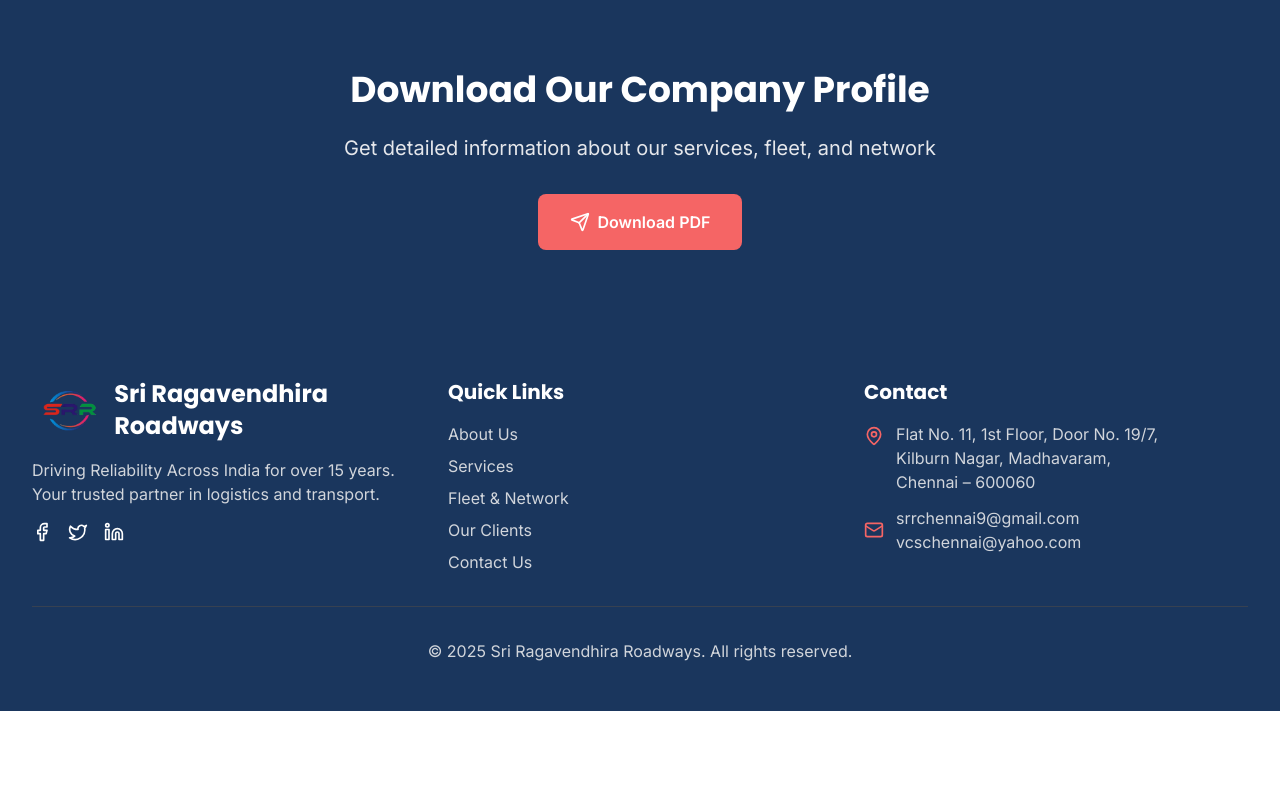
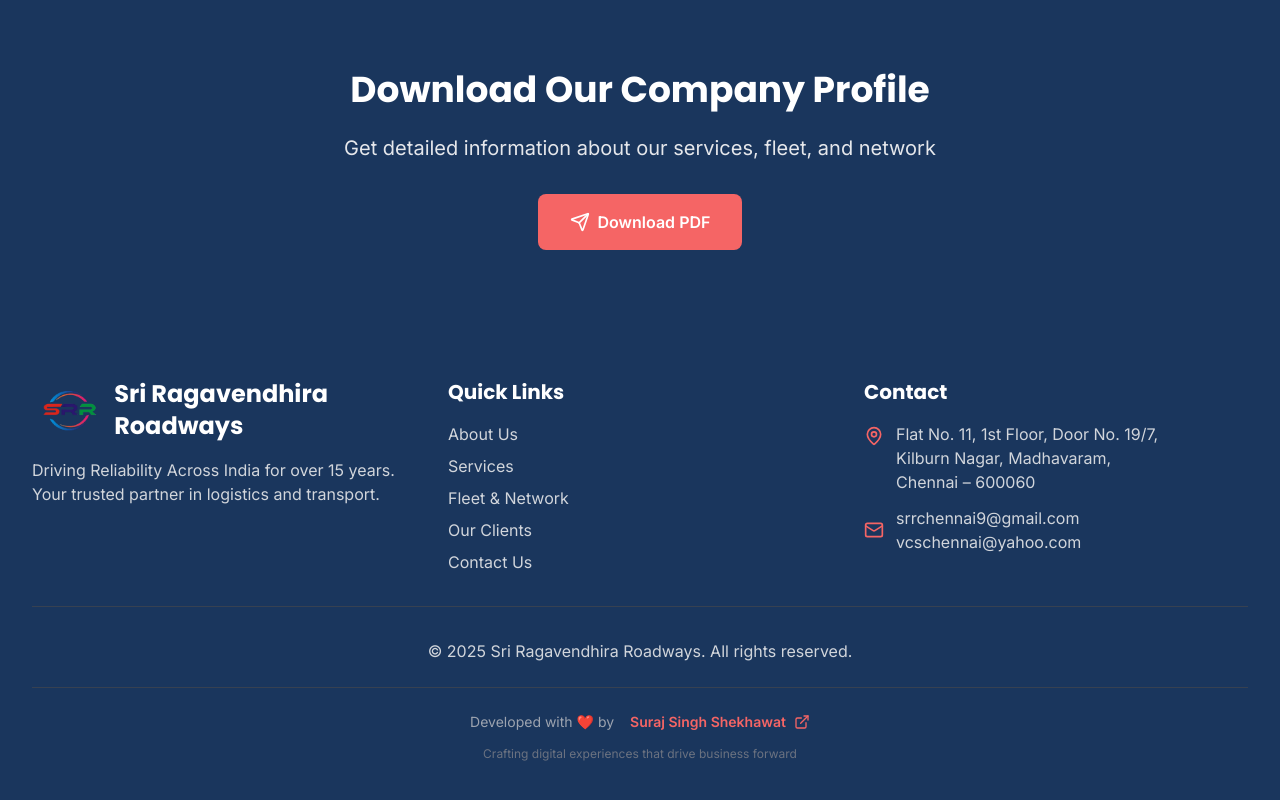
Before and after one commit to surajsinghshekhawat/srr-website, a React (Vite) app: page /contact in a window 1280 px wide. Shown: the part 2005-2805 px from the top of the page. Before the commit the page ends 2716 px from the top, so only its background shows below. Built offline with nearby package versions, Linux system fonts and the light colour scheme.

Commit message:
Remove social media links and add cool 'Developed by' section with LinkedIn link

```diff
--- a/src/components/Footer.jsx
+++ b/src/components/Footer.jsx
@@ -4,9 +4,7 @@
   Mail,
   Phone,
   MapPin,
-  Facebook,
-  Twitter,
-  Linkedin,
+  ExternalLink,
 } from "lucide-react";
 
 const Footer = () => {
@@ -28,17 +26,6 @@
               Driving Reliability Across India for over 15 years. Your trusted
               partner in logistics and transport.
             </p>
-            <div className="flex space-x-4">
-              <a href="#" className="hover:text-primary-red transition-colors">
-                <Facebook className="h-5 w-5" />
-              </a>
-              <a href="#" className="hover:text-primary-red transition-colors">
-                <Twitter className="h-5 w-5" />
-              </a>
-              <a href="#" className="hover:text-primary-red transition-colors">
-                <Linkedin className="h-5 w-5" />
-              </a>
-            </div>
           </div>
 
           {/* Quick Links */}
@@ -114,10 +101,33 @@
           </div>
         </div>
 
-        <div className="border-t border-gray-700 mt-8 pt-8 text-center">
-          <p className="text-gray-300">
-            © {currentYear} Sri Ragavendhira Roadways. All rights reserved.
-          </p>
+        <div className="border-t border-gray-700 mt-8 pt-8">
+          <div className="text-center mb-4">
+            <p className="text-gray-300">
+              © {currentYear} Sri Ragavendhira Roadways. All rights reserved.
+            </p>
+          </div>
+
+          {/* Developed By Section */}
+          <div className="border-t border-gray-700 pt-6 mt-6">
+            <div className="flex flex-col sm:flex-row items-center justify-center space-y-2 sm:space-y-0 sm:space-x-4">
+              <span className="text-gray-400 text-sm">Developed with ❤️ by</span>
+              <a
+                href="https://www.linkedin.com/in/suraj08/"
+                target="_blank"
+                rel="noopener noreferrer"
+                className="group flex items-center space-x-2 text-primary-red hover:text-white transition-all duration-300 transform hover:scale-105"
+              >
+                <span className="font-semibold text-sm">Suraj Singh Shekhawat</span>
+                <ExternalLink className="h-4 w-4 group-hover:rotate-12 transition-transform duration-300" />
+              </a>
+            </div>
+            <div className="text-center mt-2">
+              <span className="text-gray-500 text-xs">
+                Crafting digital experiences that drive business forward
+              </span>
+            </div>
+          </div>
         </div>
       </div>
     </footer>
```
